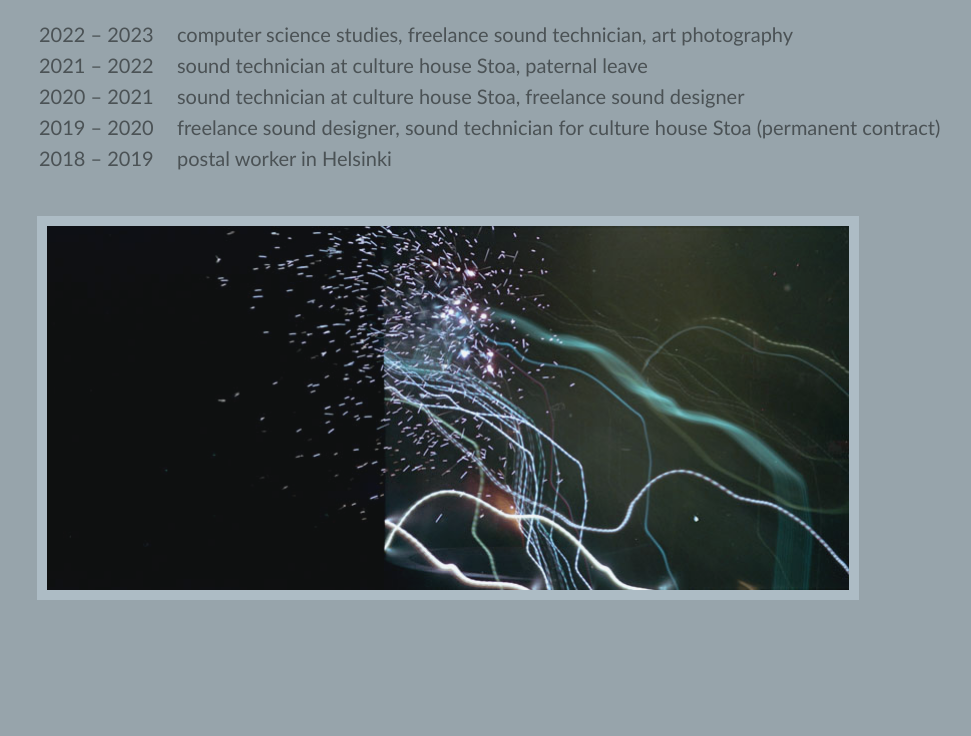
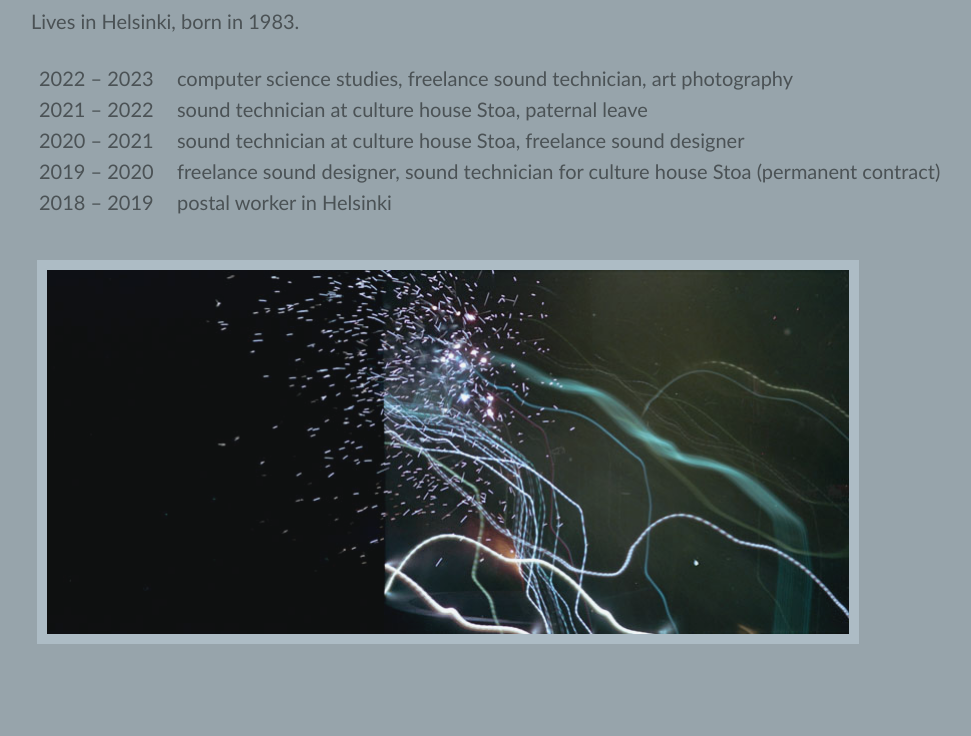
Before and after one commit to jitsuro-meikyo/jitsuro-meikyo.github.io, a plain HTML site: page index.html in a window 1280 px wide. Shown: the part 165-901 px from the top of the page, without its empty margins (137-1108 px from the left). Before the commit the page ends 857 px from the top, so only its background shows below. Drawn offline with Linux system fonts and the light colour scheme.

Commit message:
päivitys index.html

```diff
--- a/index.html
+++ b/index.html
@@ -14,6 +14,8 @@
 <body>
 
   <h2>Mikko Virmajoki</h2>
+
+  <p>Lives in Helsinki, born in 1983.
 
   <p><table>
     <colgroup>
```
